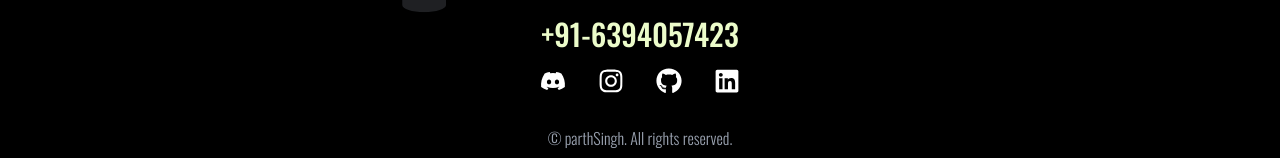
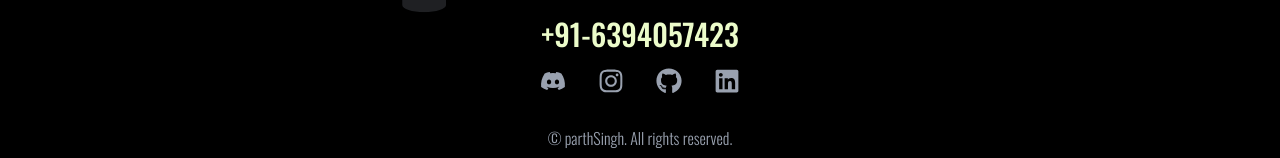
Before and after one commit to Parthsingh14/Portfolio, a React (Vite) app: page / in a window 1280 px wide. Shown: the part 3871-4029 px from the top of the page. Built offline with nearby package versions, Linux system fonts and the light colour scheme.

Commit message:
Add images and enhance social media icons with transitions

```diff
--- a/src/components/Contact.jsx
+++ b/src/components/Contact.jsx
@@ -7,7 +7,7 @@ function Contact() {
     return (
         <div className="relative">
             <FloatingIcons />
-            <section id="contact" className="lg:h-screen ralative">
+            <section id="contact" className="lg:h-screen relative">
                 <div className="mx-auto max-w-6xl">
                     <motion.p
                       transition={{ duration: 0.5, }}
@@ -39,9 +39,9 @@ function Contact() {
                         {CONTACT.phone}
                     </motion.p>
                 </div>
-                <div className="mt-20 flex items-center justify-center gap-8 lg:mt-1">
+                <div className="mt-20 z-50 flex items-center justify-center gap-8  lg:mt-1">
                     {SOCIAL_MEDIA_LINKS.map((link,index)=>(
-                        <a id={index} href={link.href} target="_blank" rel="noopener noreferrer">{link.icon}</a>
+                        <a className="text-3xl text-gray-400 transition duration-300 hover:text-lime-300 hover:opacity-80" key={index} href={link.href} target="_blank" rel="noopener noreferrer">{link.icon}</a>
                     ))}
                 </div>
                 <p className="my-8 text-center text-gray-400">&copy; parthSingh. All rights reserved.</p>
--- a/src/components/Hero.jsx
+++ b/src/components/Hero.jsx
@@ -1,5 +1,6 @@
 import { LuImport } from "react-icons/lu"
 import benson from "../assets/benson.webp"
+import parth from "../assets/Parthpic2.jpg"
 import { AnimatePresence,motion } from "motion/react";
 import FloatingIcons from "./FloatingIcons";
 
--- a/src/constants/index.jsx
+++ b/src/constants/index.jsx
@@ -112,19 +112,19 @@ export const EXPERIENCES = [
 export const SOCIAL_MEDIA_LINKS = [
   {
     href: "https://x.com/",
-    icon: <FaDiscord fontSize={26} className="hover:opacity-80" />,
+    icon: <FaDiscord size={26} className="transition duration-300 hover:text-lime-300 hover:opacity-80" />,
   },
   {
     href: "https://www.instagram.com/_.parth._19?igsh=MXJmMWZ6ZXEwcWZ1Mw==",
-    icon: <FaInstagram fontSize={26} className="hover:opacity-80" />,
+    icon: <FaInstagram size={26} className="transition duration-300 hover:text-lime-300 hover:opacity-80" />,
   },
   {
     href: "https://github.com/Parthsingh14",
-    icon: <FaGithub fontSize={26} className="hover:opacity-80" />,
+    icon: <FaGithub size={26} className="transition duration-300 hover:text-lime-300 hover:opacity-80" />,
   },
   {
     href: "https://www.linkedin.com/in/parth-singh-5797a424a",
-    icon: <FaLinkedin fontSize={26} className="hover:opacity-80" />,
+    icon: <FaLinkedin size={26} className="transition duration-300 hover:text-lime-300 hover:opacity-80" />,
   },
 ];
 
```
Also changed, not shown: src/assets/Parthpic.jpg (added), src/assets/Parthpic2.jpg (added).
